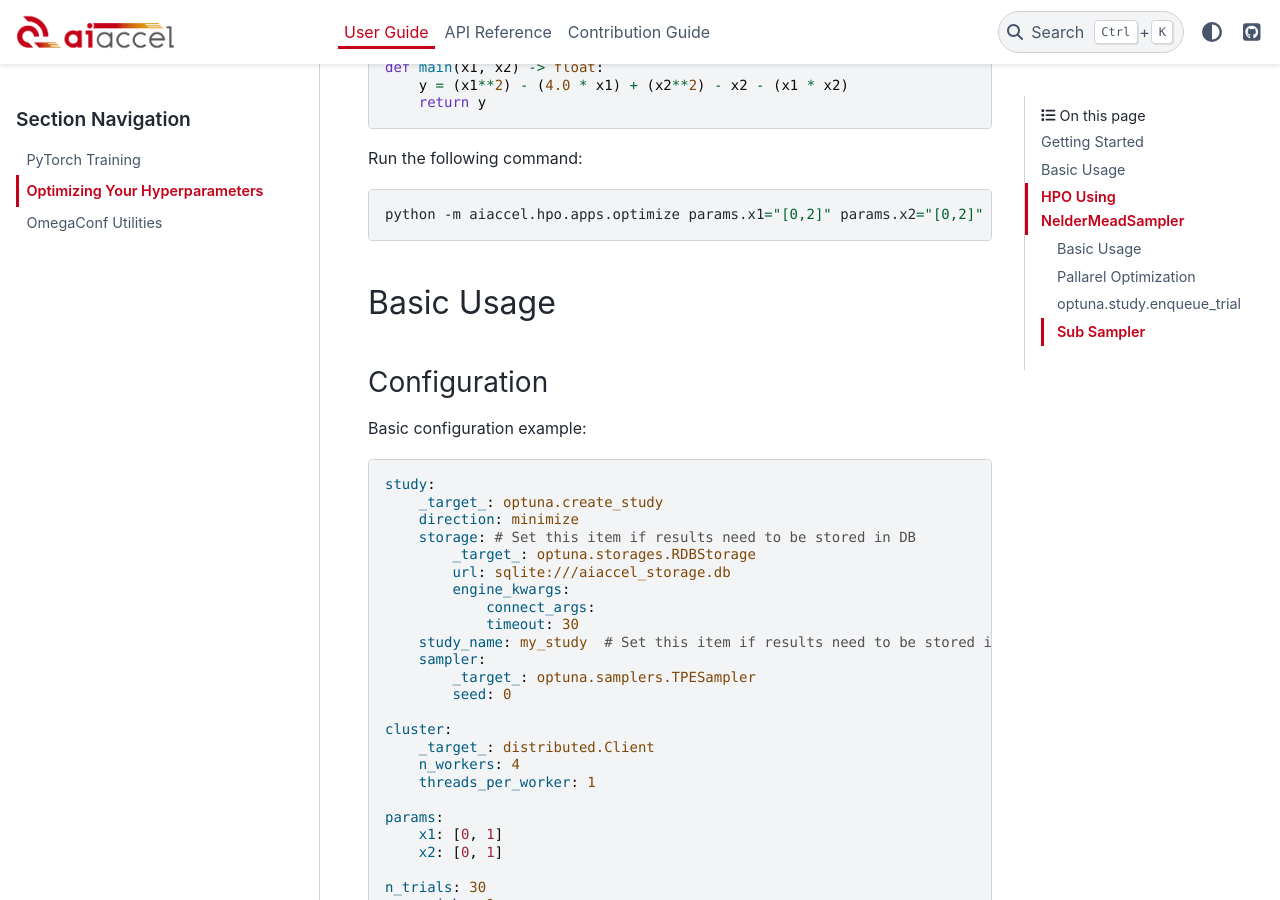
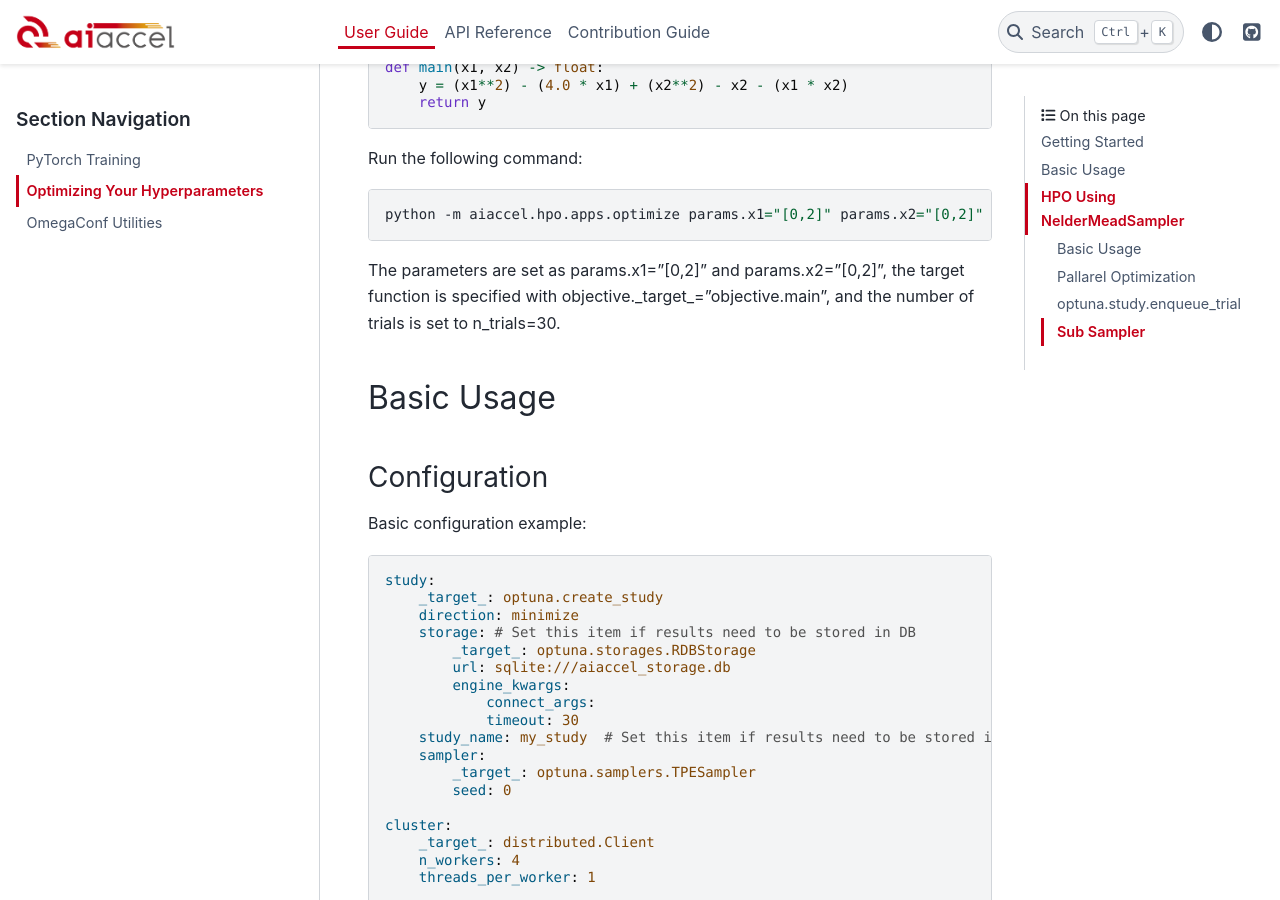
Before and after one commit to aistairc/aiaccel, a Sphinx documentation site: the page built from docs/source/user_guide/hpo.rst, in a window 1280 px wide and 900 px high, scrolled down 452 px. Built offline with Sphinx 7.4.7 and the PyData theme 0.15.4, drawn with Linux system fonts in a browser that asks for light colours.

Commit message:
Add explanation in Getting Started.

```diff
--- a/docs/source/user_guide/hpo.rst
+++ b/docs/source/user_guide/hpo.rst
@@ -21,6 +21,10 @@ Run the following command:
 .. code-block:: bash
 
     python -m aiaccel.hpo.apps.optimize params.x1="[0,2]" params.x2="[0,2]" objective._target_="objective.main" n_trials=30
+
+The parameters are set as params.x1="[0,2]" and params.x2="[0,2]", the target function
+is specified with objective._target_="objective.main", and the number of trials is set
+to n_trials=30.
 
 Basic Usage
 -----------
```
